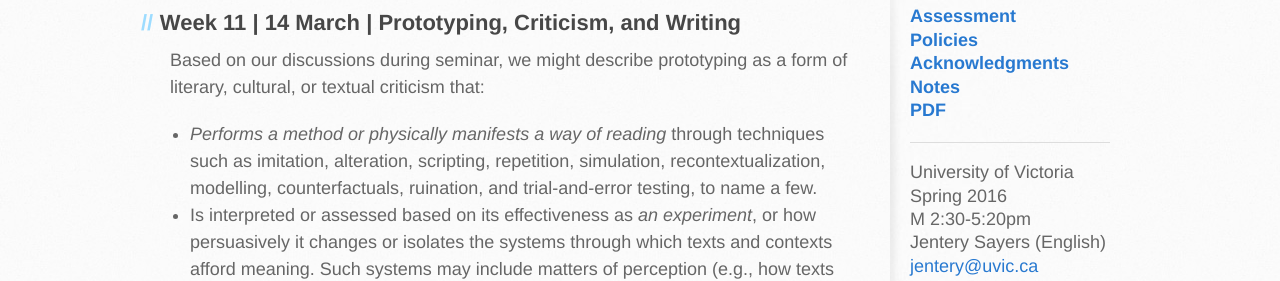
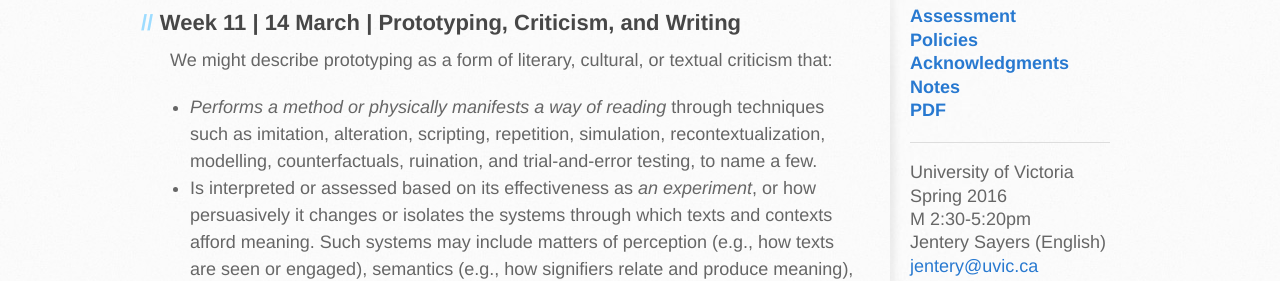
Before and after one commit to jentery/508, a plain HTML site: page notes.html in a window 1280 px wide. Shown: the part 306-587 px from the top of the page. Drawn offline with Linux system fonts and the light colour scheme.

Commit message:
Update notes.html

```diff
--- a/notes.html
+++ b/notes.html
@@ -32,7 +32,7 @@
 
 <h2><a id="week11"></a>Week 11 | 14 March | Prototyping, Criticism, and Writing</h2>
 
-<p>Based on our discussions during seminar, we might describe prototyping as a form of literary, cultural, or textual criticism that:</p>
+<p>We might describe prototyping as a form of literary, cultural, or textual criticism that:</p>
 <ul>
 <li><em>Performs a method or physically manifests a way of reading</em> through techniques such as imitation, alteration, scripting, repetition, simulation, recontextualization, modelling, counterfactuals, ruination, and trial-and-error testing, to name a few.</li>
 <li>Is interpreted or assessed based on its effectiveness as <em>an experiment</em>, or how persuasively it changes or isolates the systems through which texts and contexts afford meaning. Such systems may include matters of perception (e.g., how texts are seen or engaged), semantics (e.g., how signifiers relate and produce meaning), aesthetics (e.g., how texts are arranged and composed), politics (e.g., how texts enable or are embedded in ideologies), history (e.g., how texts are anchored in time and space but also move across them), materials (e.g., the stuff of which texts are made), and want or need (e.g., wishes, desires, uses, and applications).</li>
```
